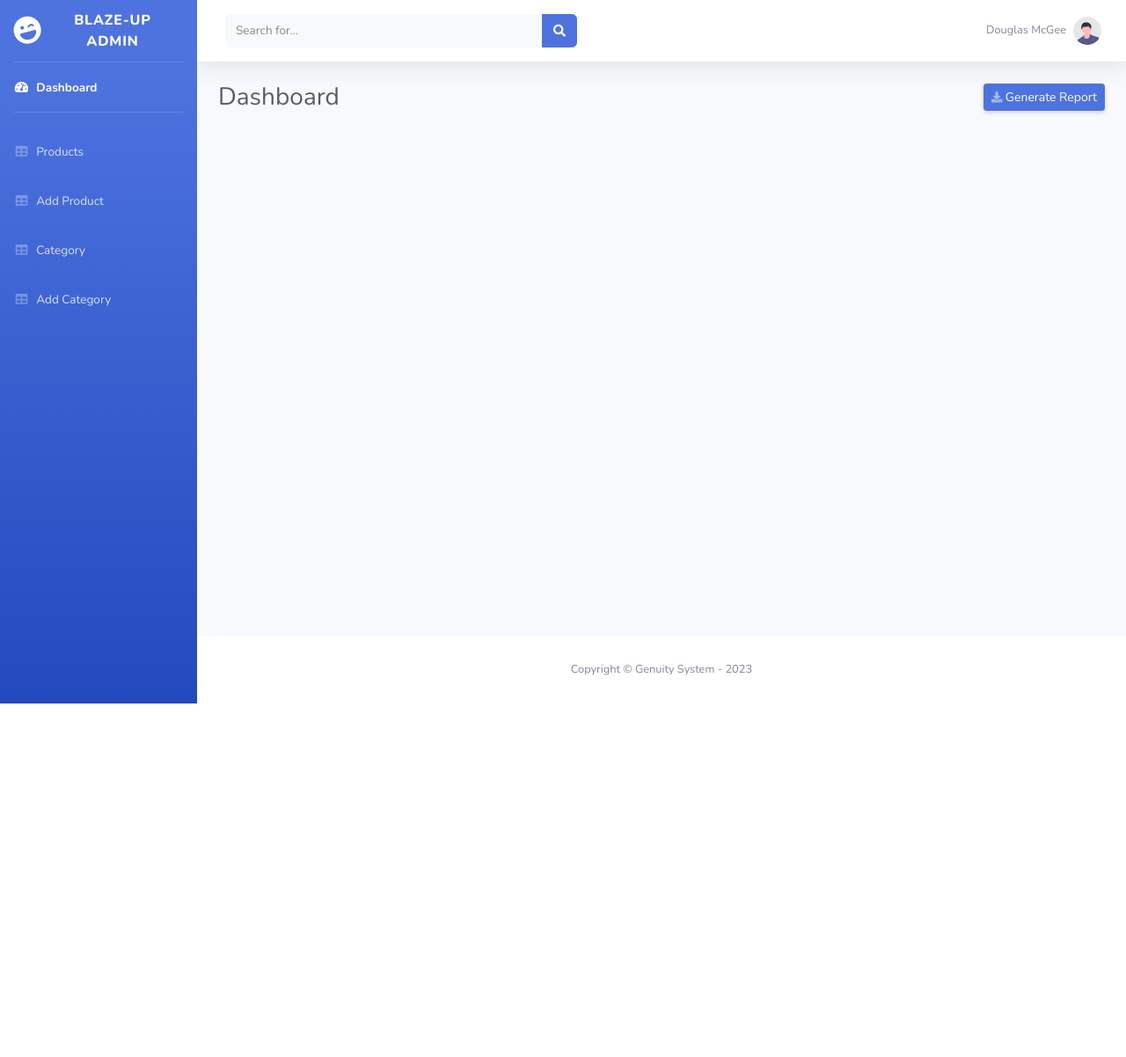
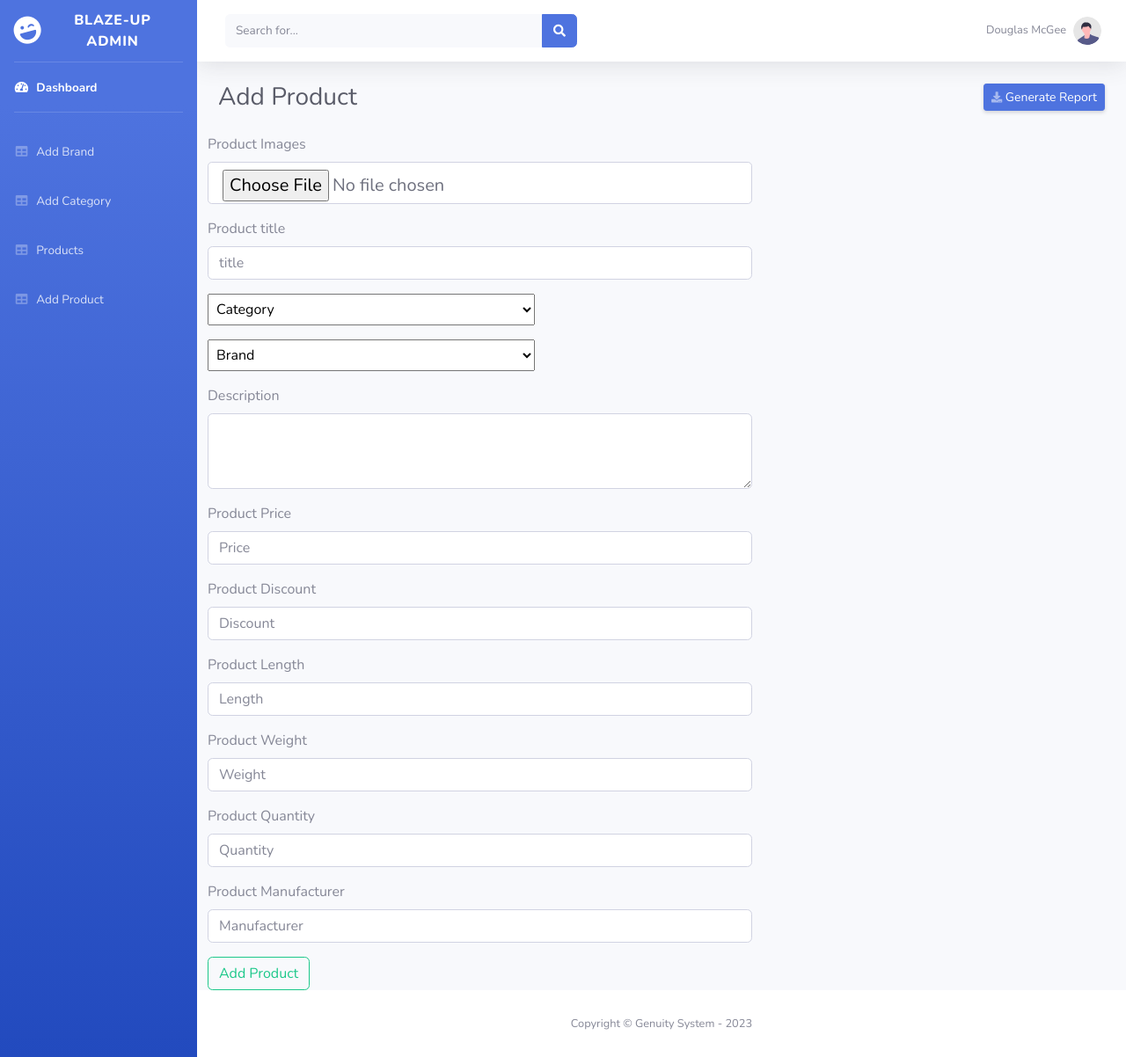
Before and after one commit to SR-Sohan/blaze-up, a PHP site: page /dashboard/add-products.php in a window 1280 px wide. Shown: the whole page at 88% size. Before the commit the page ends 800 px from the top, so only its background shows below. Run offline with PHP 8.4, Linux system fonts and the light colour scheme.

Commit message:
dashboard

```diff
--- a/dashboard/add-products.php
+++ b/dashboard/add-products.php
@@ -1,11 +1,12 @@
-<?php require("inc/dhead.php")?>
+<?php require("inc/dhead.php") ?>
+
 <body id="page-top">
 
     <!-- Page Wrapper -->
     <div id="wrapper">
 
         <!-- Sidebar -->
-            <?php require("inc/dsidebar.php")?>
+        <?php require("inc/dsidebar.php") ?>
         <!-- End of Sidebar -->
 
         <!-- Content Wrapper -->
@@ -15,7 +16,7 @@
             <div id="content">
 
                 <!-- Topbar -->
-                    <?php require_once("inc/topbar.php") ?>
+                <?php require_once("inc/topbar.php") ?>
                 <!-- End of Topbar -->
 
                 <!-- Begin Page Content -->
@@ -23,13 +24,64 @@
 
                     <!-- Page Heading -->
                     <div class="d-sm-flex align-items-center justify-content-between mb-4">
-                        <h1 class="h3 mb-0 text-gray-800">Dashboard</h1>
+                        <h1 class="h3 mb-0 text-gray-800">Add Product</h1>
                         <a href="#" class="d-none d-sm-inline-block btn btn-sm btn-primary shadow-sm"><i class="fas fa-download fa-sm text-white-50"></i> Generate Report</a>
                     </div>
 
                     <!-- Content Row -->
                     <div class="row">
-
+                        <form style="width: 60%;" action="">
+                            <div class="mb-3">
+                                <label for="formFileLg" class="form-label">Product Images</label>
+                                <input class="form-control form-control-lg" id="formFileLg" type="file">
+                            </div>
+                            <div class="mb-3">
+                                <label for="exampleFormControlInput1" class="form-label">Product title</label>
+                                <input type="text" class="form-control" id="exampleFormControlInput1" placeholder="title">
+                            </div>
+                            <select style="width: 60%;padding: 5px;" class="form-select form-select-lg mb-3" aria-label=".form-select-lg example">
+                                <option selected>Category</option>
+                                <option value="1">One</option>
+                                <option value="2">Two</option>
+                                <option value="3">Three</option>
+                            </select>
+                            <br>
+                            <select style="width: 60%;padding: 5px;" class="form-select form-select-lg mb-3" aria-label=".form-select-lg example">
+                                <option selected>Brand</option>
+                                <option value="1">One</option>
+                                <option value="2">Two</option>
+                                <option value="3">Three</option>
+                            </select>
+                            <div class="mb-3">
+                                <label for="exampleFormControlTextarea1" class="form-label">Description</label>
+                                <textarea class="form-control" id="exampleFormControlTextarea1" rows="3"></textarea>
+                            </div>
+                            <div class="mb-3">
+                                <label for="exampleFormControlInput1" class="form-label">Product Price</label>
+                                <input type="number" class="form-control" id="exampleFormControlInput1" placeholder="Price">
+                            </div>
+                            <div class="mb-3">
+                                <label for="exampleFormControlInput1" class="form-label">Product Discount</label>
+                                <input type="number" class="form-control" id="exampleFormControlInput1" placeholder="Discount">
+                            </div>
+                            <div class="mb-3">
+                                <label for="exampleFormControlInput1" class="form-label">Product Length</label>
+                                <input type="number" class="form-control" id="exampleFormControlInput1" placeholder="Length">
+                            </div>
+                            <div class="mb-3">
+                                <label for="exampleFormControlInput1" class="form-label">Product Weight</label>
+                                <input type="number" class="form-control" id="exampleFormControlInput1" placeholder="Weight">
+                            </div>
+                            <div class="mb-3">
+                                <label for="exampleFormControlInput1" class="form-label">Product Quantity</label>
+                                <input type="number" class="form-control" id="exampleFormControlInput1" placeholder="Quantity">
+                            </div>
+                            <div class="mb-3">
+                                <label for="exampleFormControlInput1" class="form-label">Product Manufacturer</label>
+                                <input type="number" class="form-control" id="exampleFormControlInput1" placeholder="Manufacturer">
+                            </div>
+                            <input class="btn btn-outline-success" type="submit" name="submit" value="Add Product">
+                        </form>
 
                     </div>
 
@@ -61,7 +113,7 @@
 
 
 
-      <!-- Bootstrap core JavaScript-->
+    <!-- Bootstrap core JavaScript-->
     <script src="vendor/jquery/jquery.min.js"></script>
     <script src="vendor/bootstrap/js/bootstrap.bundle.min.js"></script>
 
--- a/dashboard/inc/dsidebar.php
+++ b/dashboard/inc/dsidebar.php
@@ -22,6 +22,16 @@
 <hr class="sidebar-divider">
 <!-- Nav Item -->
 <li class="nav-item">
+    <a class="nav-link" href="add-brand.php">
+        <i class="fas fa-fw fa-table"></i>
+        <span>Add Brand</span></a>
+</li>
+<li class="nav-item">
+    <a class="nav-link" href="add-category.php">
+        <i class="fas fa-fw fa-table"></i>
+        <span>Add Category</span></a>
+</li>
+<li class="nav-item">
     <a class="nav-link" href="products.php">
         <i class="fas fa-fw fa-table"></i>
         <span>Products</span></a>
@@ -31,16 +41,7 @@
         <i class="fas fa-fw fa-table"></i>
         <span>Add Product</span></a>
 </li>
-<li class="nav-item">
-    <a class="nav-link" href="category.php">
-        <i class="fas fa-fw fa-table"></i>
-        <span>Category</span></a>
-</li>
-<li class="nav-item">
-    <a class="nav-link" href="add-category.php">
-        <i class="fas fa-fw fa-table"></i>
-        <span>Add Category</span></a>
-</li>
+
 
 
 </ul>
--- a/inc/header.php
+++ b/inc/header.php
@@ -26,7 +26,7 @@
         <div class="container">
             <div class="header-content py-2">
                 <div class="logo-part">
-                    <a href=""><h1> <span>Blaze</span>-up</h1></a>
+                    <a href="index.php"><h1> <span>Blaze</span>-up</h1></a>
                 </div>
                 <div class="cart-part d-flex align-items-center">
 
@@ -36,7 +36,7 @@
                             13
                         </span>
                     </a>
-                    <p><a class="btn ms-3 mt-3 login-btn" href="">Login</a></p>
+                    <p><a class="btn ms-3 mt-3 login-btn" href="login.php">Login</a></p>
 
                 </div>
             </div>
--- a/login.php
+++ b/login.php
@@ -27,7 +27,7 @@
             </div>
             <div class="form-group mt-3">
                 <div class="col-sm-offset-2 col-sm-10 mx-auto px-3 text-center">
-                    <p>If you Don't have any account, please <a href="registration.php" target="" rel="noopener noreferrer">registration</a> here.</p>
+                    <p>If you Don't have any account, please <a href="register.php" target="" rel="noopener noreferrer">registration</a> here.</p>
             </div>
             </div>
         </form>
```
Also changed, not shown: dashboard/add-brand.php (added, +107 -0 lines), dashboard/add-category.php (added, +107 -0 lines), dashboard/edit-brand.php (added), dashboard/edit-category.php (added), register.php (renamed from registrantion.php).
